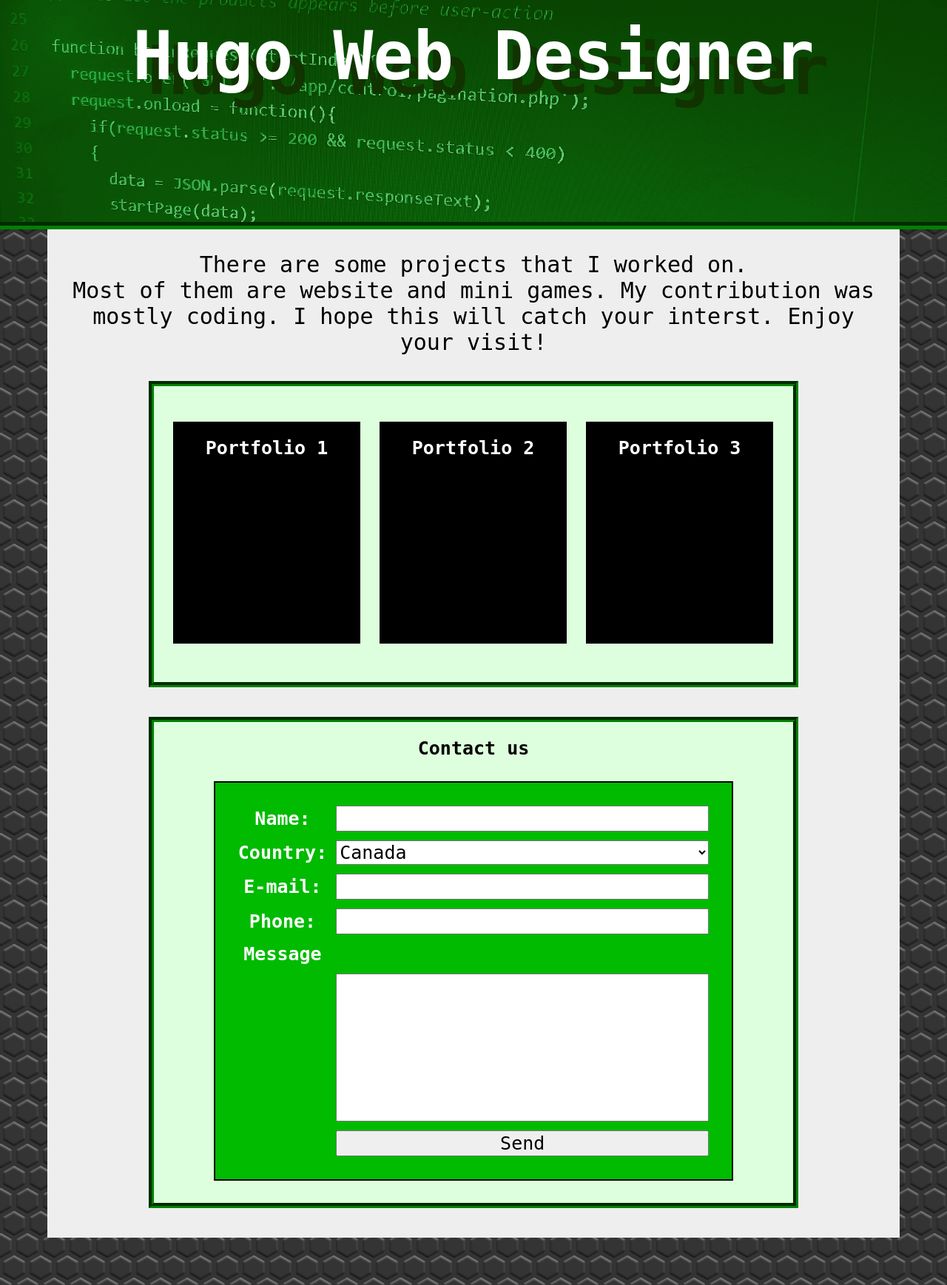
After one commit to dancinoman/HugoPortfolio, a PHP site: page /views/constructin.php in a window 1280 px wide. The commit adds this page. Shown: the whole page at 74% size. Run offline with PHP 8.4, Linux system fonts and the light colour scheme; some libraries are stand-ins or nearby versions.

Commit message:
fixed the form online

```diff
--- /dev/null
+++ b/source/js/formRequest.js
@@ -0,0 +1,42 @@
+$(document).ready(function(){
+
+	$("#mailto").on("click", function(){
+		event.preventDefault();
+
+		var name = $("#name").val();
+		var country = $("#country").val();
+		var mail = $("#mail").val();
+		var phone = $("#phone").val();
+		var message = $("#message").val();
+
+
+
+		var messageBox = $("#message-box");
+
+		if(name == ""){
+
+			messageBox.text("Please enter you name.");
+
+		}
+		else if(country == ""){
+
+			messageBox.text("Please select a country.");
+
+		}
+		else if(mail == ""){
+			console.log(mail);
+			messageBox.text("Please enter your e-mail.");
+
+		}
+		else if(phone = ""){
+
+			messageBox.text("Please enter your phone number.");
+
+		}
+		else if(message = ""){
+
+			messageBox.text("Please enter a message");
+
+		}
+	})
+});
--- a/source/js/jspage.js
+++ b/source/js/jspage.js
@@ -14,4 +14,4 @@ var options = function(){
 
 
 
-$("#country-selection").prepend( "<select name='country'>"+ options() +"</select>");
+$("#country-selection").prepend( "<select id='country' name='country'>"+ options() +"</select>");
--- a/source/php/send.php
+++ b/source/php/send.php
@@ -2,8 +2,9 @@
 
 include 'debuglog.php';
 
+$text = "";
+
 if(isset($_POST['mailto'])){
-
 
 		$name = $_POST['name'];
 
@@ -15,8 +16,17 @@ if(isset($_POST['mailto'])){
 
 		$message = $_POST['message'];
 
+
+		if(mail("hugo@hugo-webdesigner.com", "From a request", $text)){
+			return;
+		}
+
 		//converting data to send it by email
-		$text = $name."/".$country."/".$email."/".$phone."/".$message;
+		$text .= $name ."\n";
+		$text .= $country ."\n";
+		$text .= $email ."\n";
+		$text .= $phone ."\n";
+		$text .= $message ."\n";
 
-	mail("hugo@hugo-webdesigner.com", "Hugo WebDesigner", $text);
+
 }
--- /dev/null
+++ b/views/constructin.php
@@ -0,0 +1,107 @@
+<?php
+	include '../source/php/send.php';
+?>
+
+<html>
+<head>
+	<link rel="stylesheet" href="../source/css/stylesheet.css"/>
+</head>
+<body>
+
+	<div class="header">
+		<h1 class="text-center">Hugo Web Designer</h1>
+	</div>
+
+	<div class="screen-tech">
+		<div title="presentation" style="padding: 30px; padding-top: 0">
+			<p class="text-center" style="height: 75px; font-size: 30px">
+				There are some projects that I worked on.<br/>Most of them are website and mini games. My contribution was mostly coding. I hope this will catch your interst. Enjoy your visit!
+			</p>
+		</div>
+
+		<div class="portfolio div-standard">
+			<div class="left-div">
+				<h2 class="text-light text-center">Portfolio 1</h2>
+			</div>
+			<div class="middle-div">
+				<h2 class="text-light text-center">Portfolio 2</h2>
+			</div>
+			<div class="right-div">
+				<h2 class="text-light text-center">Portfolio 3</h2>
+			</div>
+		</div>
+
+		<div title="form" class="form-container div-standard">
+			<h2 class="text-center">Contact us</h2>
+			<form method="POST" action="">
+				<table class="formula" cellspacing="10">
+					<tr>
+						<th>
+							<span class="text-light">Name:</span>
+						</th>
+						<td>
+							<input type="text" id="name" name="name"/>
+						</td>
+					</tr>
+					<tr>
+						<th>
+							<span class="text-light">Country:</span>
+						</th>
+						<td>
+							<div id="country-selection"></div>
+						</td>
+					</tr>
+					<tr>
+						<th>
+							<span class="text-light">E-mail:</span>
+						</th>
+						<td>
+							<input type="text" id="mail" name="email"/>
+						</td>
+					</tr>
+					<tr>
+						<th>
+							<span class="text-light">Phone:</span>
+						</th>
+						<td>
+							<input type="text" id="phone" name="phone"/>
+						</td>
+					</tr>
+					<tr>
+						<th>
+							<span class="text-light">Message</span>
+						</th>
+					</tr>
+					<tr>
+						<th></th>
+						<td>
+							<textarea id="message" name="message"></textarea>
+						</td>
+					</tr>
+					<tr>
+						<th></th>
+						<td>
+					  	<input type=submit id="mailto" name="mailto" value="Send">
+						</td>
+					</tr>
+				</table>
+				<div id="message-box">
+				</div>
+
+			</form>
+		</div>
+	</div>
+
+</body>
+
+<script src="https://code.jquery.com/jquery-3.2.1.min.js"
+						 integrity="sha256-hwg4gsxgFZhOsEEamdOYGBf13FyQuiTwlAQgxVSNgt4="
+						 crossorigin="anonymous" type="text/javascript"></script>
+
+<script src="../source/js/country.js" type="text/javascript"></script>
+
+<script src="../source/js/jspage.js" type="text/javascript"></script>
+
+<script src="../source/js/formRequest.js" type="text/javascript"></script>
+
+</html>
```
Also changed, not shown: views/constructin.htm (deleted, +0 -18 lines), views/index.html (+12 -100 lines).
